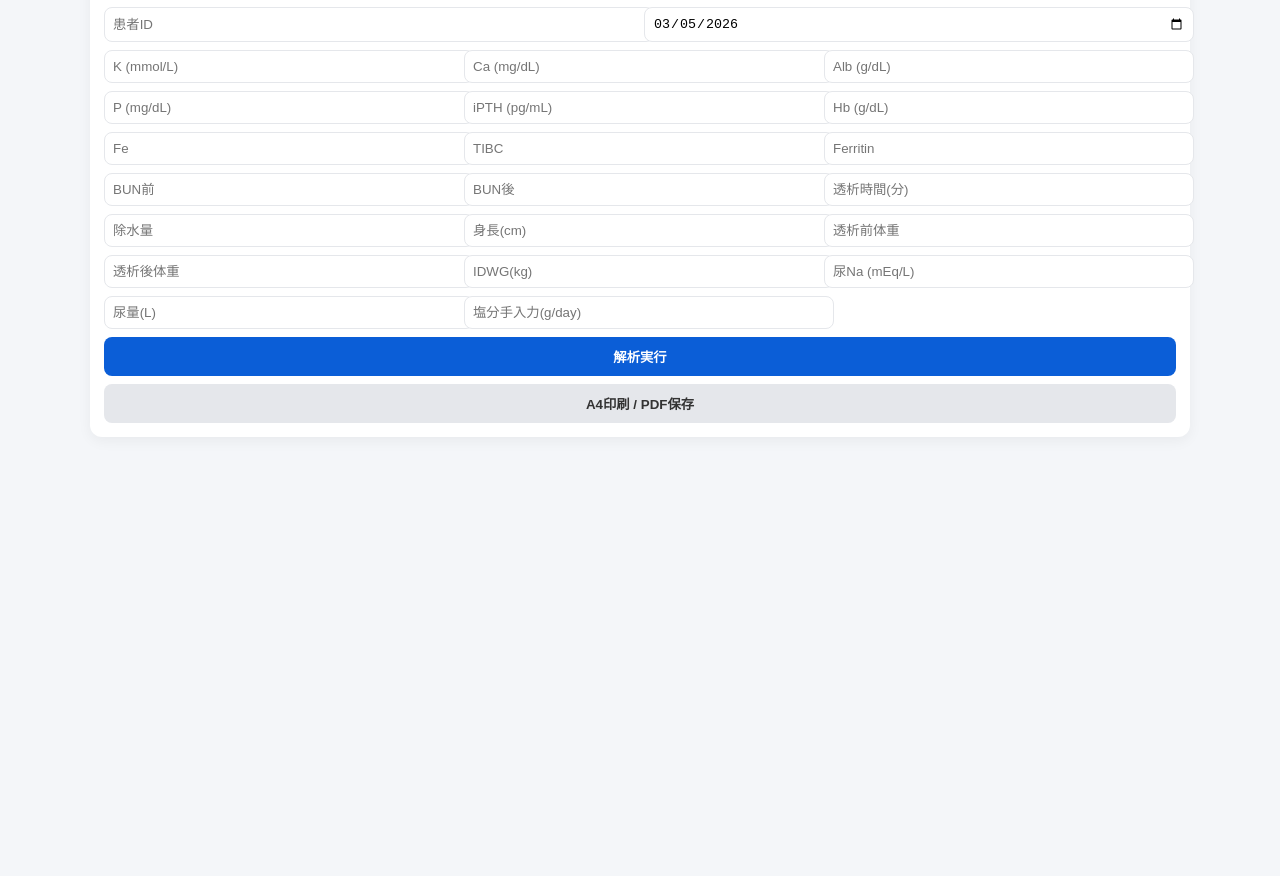
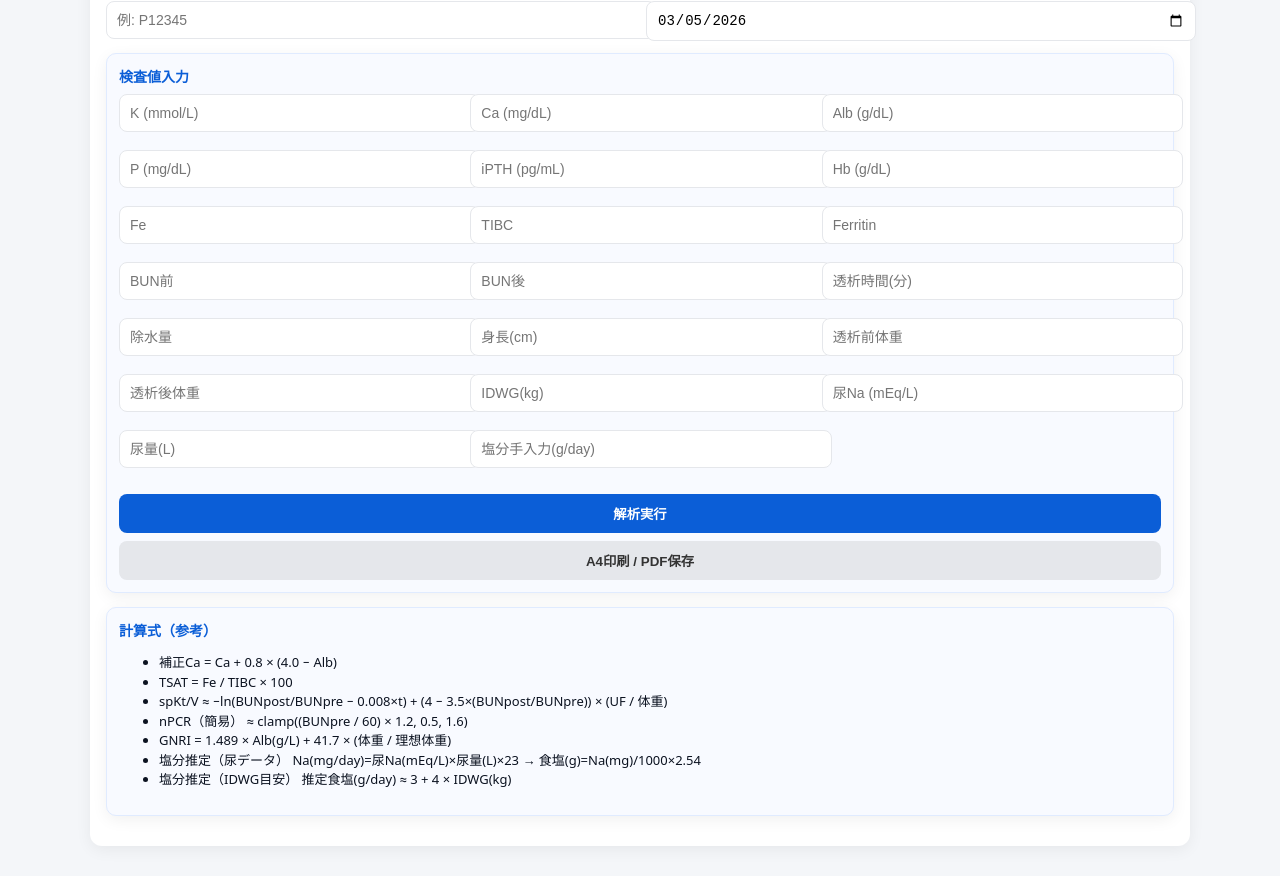
Before and after one commit to m2c9znvfbg-ui/tenyoukai-tool, a plain HTML site: page index.html in a window 1280 px wide. Shown: the part 96-972 px from the top of the page. Before the commit the page ends 800 px from the top, so only its background shows below. Drawn offline with Linux system fonts and the light colour scheme.

Commit message:
Update index.html

```diff
--- a/index.html
+++ b/index.html
@@ -5,24 +5,30 @@
 <meta name="viewport" content="width=device-width,initial-scale=1">
 <title>天陽会透析解析支援ツール Clinical Full</title>
 <style>
-body{font-family:"Noto Sans JP",system-ui;margin:0;padding:14px;background:#f4f6f9;color:#0b1220;}
+body{font-family:"Noto Sans JP",system-ui,Roboto,Arial,sans-serif;margin:0;padding:14px;background:#f4f6f9;color:#0b1220;}
 .wrap{max-width:1100px;margin:auto}
-.card{background:#fff;padding:14px;border-radius:12px;margin-bottom:14px;box-shadow:0 4px 14px rgba(0,0,0,0.05)}
-.grid-3{display:grid;grid-template-columns:repeat(3,1fr);gap:8px}
-.grid-2{display:grid;grid-template-columns:repeat(2,1fr);gap:8px;margin-bottom:8px}
-input{width:100%;padding:8px;border-radius:8px;border:1px solid #e5e7eb}
-button{padding:10px;border-radius:8px;border:none;background:#0b5ed7;color:#fff;font-weight:700;width:100%;margin-top:8px}
+.card{background:#fff;padding:16px;border-radius:12px;margin-bottom:16px;box-shadow:0 4px 16px rgba(0,0,0,0.06)}
+.grid-3{display:grid;grid-template-columns:repeat(3,1fr);gap:12px;margin-bottom:12px}
+.grid-2{display:grid;grid-template-columns:repeat(2,1fr);gap:12px;margin-bottom:12px}
+input{width:100%;padding:10px;border-radius:8px;border:1px solid #e5e7eb;font-size:14px}
+button{padding:10px;border-radius:8px;border:none;background:#0b5ed7;color:#fff;font-weight:700;width:100%;margin-top:8px;cursor:pointer}
 button.secondary{background:#e5e7eb;color:#333}
 table{width:100%;border-collapse:collapse;margin-top:10px}
 th,td{border-bottom:1px solid #eee;padding:6px;font-size:13px;text-align:left}
 .ok{color:#0f9d58;font-weight:700}
 .warn{color:#d9534f;font-weight:700}
-.comment{background:#eef6ff;padding:10px;border-radius:8px;margin-top:10px;font-size:13px}
+.comment{background:#eef6ff;padding:12px;border-radius:10px;margin-top:12px;font-size:13px}
 .headerInfo{font-size:13px;margin-bottom:6px;color:#555}
+h2,h3{margin:0 0 8px 0}
+.calcForm label{font-size:12px;color:#555;margin-bottom:4px;display:block}
+.calcForm input{margin-bottom:6px}
+.calcForm .row{display:flex;gap:8px}
+.calcForm .flex-1{flex:1}
+.formTitle{font-weight:700;margin-bottom:8px;font-size:14px;color:#0b5ed7}
+.calcCard{background:#f8faff;border:1px solid #e0ebff;padding:12px;border-radius:10px;margin-bottom:14px}
 @media print{button{display:none}body{background:#fff}}
 </style>
 </head>
-
 <body>
 <div class="wrap">
 
@@ -30,10 +36,18 @@ th,td{border-bottom:1px solid #eee;padding:6px;font-size:13px;text-align:left}
 <h2>天陽会透析解析支援ツール Clinical Full</h2>
 
 <div class="grid-2">
-<input id="patientId" placeholder="患者ID">
+<div>
+<label>患者ID</label>
+<input id="patientId" placeholder="例: P12345">
+</div>
+<div>
+<label>日付</label>
 <input type="date" id="examDate">
 </div>
+</div>
 
+<div class="card calcCard calcForm">
+<h3 class="formTitle">検査値入力</h3>
 <div class="grid-3">
 <input id="K" placeholder="K (mmol/L)">
 <input id="Ca" placeholder="Ca (mg/dL)">
@@ -56,10 +70,21 @@ th,td{border-bottom:1px solid #eee;padding:6px;font-size:13px;text-align:left}
 <input id="urineVol" placeholder="尿量(L)">
 <input id="saltManual" placeholder="塩分手入力(g/day)">
 </div>
-
 <button onclick="calc()">解析実行</button>
 <button class="secondary" onclick="window.print()">A4印刷 / PDF保存</button>
+</div>
 
+<div class="card calcCard">
+<h3 class="formTitle">計算式（参考）</h3>
+<ul style="font-size:13px;line-height:1.5;">
+<li>補正Ca = Ca + 0.8 × (4.0 − Alb)</li>
+<li>TSAT = Fe / TIBC × 100</li>
+<li>spKt/V ≈ −ln(BUNpost/BUNpre − 0.008×t) + (4 − 3.5×(BUNpost/BUNpre)) × (UF / 体重)</li>
+<li>nPCR（簡易） ≈ clamp((BUNpre / 60) × 1.2, 0.5, 1.6)</li>
+<li>GNRI = 1.489 × Alb(g/L) + 41.7 × (体重 / 理想体重)</li>
+<li>塩分推定（尿データ） Na(mg/day)=尿Na(mEq/L)×尿量(L)×23 → 食塩(g)=Na(mg)/1000×2.54</li>
+<li>塩分推定（IDWG目安） 推定食塩(g/day) ≈ 3 + 4 × IDWG(kg)</li>
+</ul>
 </div>
 
 <div id="results" class="card" style="display:none"></div>
@@ -72,10 +97,8 @@ const num=v=>{const n=parseFloat(v);return isNaN(n)?null:n}
 const clamp=(v,min,max)=>Math.max(min,Math.min(max,v))
 
 function calc(){
-
 const patientId=el("patientId").value
 const examDate=el("examDate").value
-
 const K=num(el("K").value)
 const Ca=num(el("Ca").value)
 const Alb=num(el("Alb").value)
@@ -97,38 +120,26 @@ const urineNa=num(el("urineNa").value)
 const urineVol=num(el("urineVol").value)
 const saltManual=num(el("saltManual").value)
 
-// 補正Ca
 const correctedCa=(Ca&&Alb)?(Ca+0.8*(4.0-Alb)):null
-
-// TSAT
 const TSAT=(Fe&&TIBC)?((Fe/TIBC)*100):null
-
-// spKt/V (Daugirdas)
 let spKtV=null
 if(BUNpre&&BUNpost&&dialysisTime&&UF&&weightPre){
 const t=dialysisTime/60
 const R=BUNpost/BUNpre
 if(R>0) spKtV=(-Math.log(R-0.008*t)+(4-3.5*R)*(UF/weightPre))
 }
-
-// nPCR
 const nPCR=BUNpre?clamp((BUNpre/60)*1.2,0.5,1.6):null
-
-// GNRI
 let GNRI=null
 if(Alb&&height&&weightPre){
 const ideal=22*(height/100)*(height/100)
 GNRI=1.489*(Alb*10)+41.7*(weightPre/ideal)
 }
-
-// 塩分
 let salt=null
 let saltSource="未推定"
 if(saltManual){salt=saltManual;saltSource="手入力"}
 else if(urineNa&&urineVol){salt=(urineNa*urineVol*23/1000*2.54).toFixed(2);saltSource="尿データ推定"}
 else if(idwg){salt=(3+4*idwg).toFixed(2);saltSource="IDWG推定(目安)"}
 
-// 判定
 function judge(val,min,max){
 if(val==null)return""
 if(min!=null&&val<min)return"warn"
@@ -156,10 +167,8 @@ html+=row("iPTH",iPTH,"60–240",60,240)
 html+=row("nPCR",nPCR,"0.5–1.6",0.5,1.6)
 html+=row("GNRI",GNRI,"≥92",92,null)
 html+=row("塩分推定",salt,saltSource,null,null)
-
 html+="</table>"
 
-// ガイドライン準拠アドバイス
 let adv=[]
 if(spKtV!==null&&spKtV<1.4) adv.push("spKt/V が目標未達です。透析時間延長やアクセス評価を検討。")
 if(Hb!==null&&(Hb<10||Hb>12)) adv.push("Hbが目標範囲外。ESA・鉄補充・出血・炎症評価。")
```
